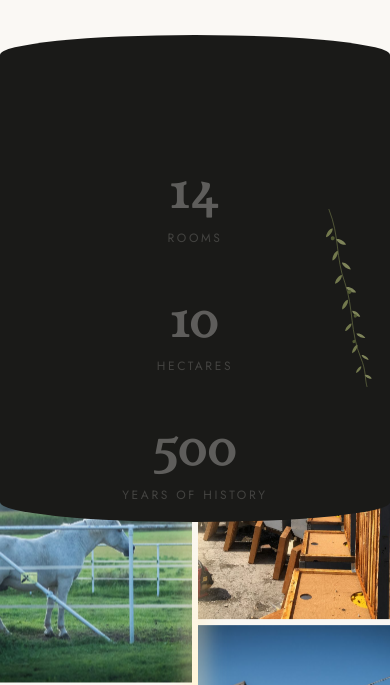
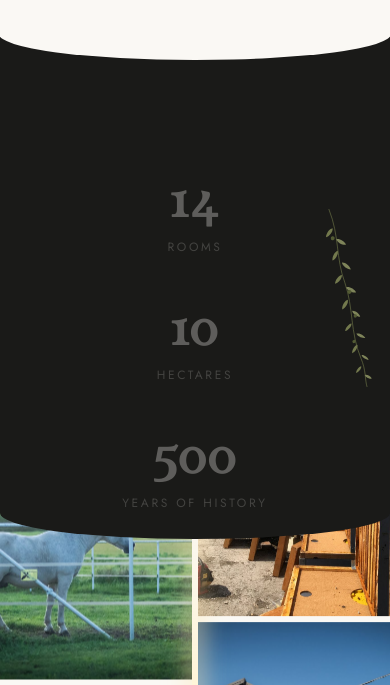
Before and after one commit to lucsal2603/beatilla-preview, a plain HTML site: page en/index.html in a window 390 px wide. Shown: the part 2829-3514 px from the top of the page. Drawn offline with nearby package versions, Linux system fonts and the light colour scheme.

Commit message:
Fascia dei numeri: bordi ad arco al posto delle nuvole, entrambi curvati nello stesso verso. Quello inferiore e piu profondo (da 20 a 26px su telefono, fino a 56 su schermi grandi); quello superiore e rovesciato ad U, ottenuto sovrapponendo al nero una forma del colore della carta perche arrotondando gli angoli la curva andrebbe sempre all'insu. Risolto il lampo chiaro tra la fascia e il carosello: la sovrapposizione eguagliava la profondita dell'arco, quindi agli angoli il nero arrivava a filo e lasciava passare i 6px di stacco fra le foto che scorrono

```diff
--- a/en/index.html
+++ b/en/index.html
@@ -427,7 +427,7 @@
   <link rel="preload" as="font" type="font/woff2" href="../font/youngserif-2.woff2" crossorigin />
   <link rel="stylesheet" href="../font/font.css" />
 
-  <link rel="stylesheet" href="../styles.css?v=78" />
+  <link rel="stylesheet" href="../styles.css?v=84" />
 </head>
 <body>
   <!-- Schermata di caricamento: resta finché il video e le immagini della
--- a/styles.css
+++ b/styles.css
@@ -562,9 +562,22 @@ body.menu-open .nav__overlay { transition-delay: 0s; }
 /* La fascia scura dei numeri è arcuata sopra e sotto: le curve sono i bordi
    stessi della sezione, quindi non sporgono e non lasciano spazi. */
 .stats {
+  position: relative;
   background: var(--text); color: var(--bg);
-  padding-block: clamp(4.6rem, 11vh, 8.6rem);
-  border-radius: 50% 50% 50% 50% / clamp(20px, 5vw, 44px) clamp(20px, 5vw, 44px) clamp(20px, 5vw, 44px) clamp(20px, 5vw, 44px);
+  padding-block: clamp(5rem, 12vh, 9rem);
+  /* bordo INFERIORE ad arco, un po' più pronunciato di prima */
+  border-radius: 0 0 50% 50% / 0 0 clamp(26px, 6.5vw, 56px) clamp(26px, 6.5vw, 56px);
+}
+/* Bordo SUPERIORE ad U, cioè curvato nello stesso verso di quello sotto:
+   non si può ottenere arrotondando gli angoli (curverebbe all'insù), quindi
+   ci appoggiamo sopra una forma del colore della carta che scava il nero. */
+.stats::before {
+  content: ""; position: absolute; z-index: 1;
+  top: -1px; left: -1px; right: -1px;
+  height: clamp(26px, 6.5vw, 56px);
+  background: var(--bg);
+  border-radius: 0 0 50% 50% / 0 0 100% 100%;
+  pointer-events: none;
 }
 .stats__grid { display: grid; grid-template-columns: repeat(3, 1fr); gap: 2rem; text-align: center; }
 .stat__num { font-family: var(--serif); font-size: clamp(3rem, 7vw, 5.5rem); font-weight: 400; line-height: 1; }
@@ -1061,7 +1074,11 @@ body.menu-open .nav__overlay { transition-delay: 0s; }
   .curtain { display: block; position: relative; background: var(--bg); }
   /* La fascia nera dei numeri scende sopra il carrello: la sua curva inferiore
      poggia sulle foto, così agli angoli non si intravede più la carta chiara. */
-  .stats { position: relative; z-index: 3; margin-bottom: calc(-1 * clamp(20px, 5vw, 44px)); }
+  /* La sovrapposizione deve superare la profondità dell'arco, non eguagliarla:
+     agli angoli il nero risale di tutto l'arco e lascerebbe scoperta la prima
+     striscia del carosello, dove passano i 6px di stacco fra una foto e
+     l'altra — che scorrendo si vedono come un lampo chiaro. */
+  .stats { position: relative; z-index: 3; margin-bottom: calc(-1 * (clamp(26px, 6.5vw, 56px) + 14px)); }
   .curtain__pin { position: relative; height: 100svh; overflow: hidden; }
   .curtain__inner { position: absolute; inset: 0; display: flex; will-change: transform; }
   .curtain__col { position: relative; flex: 1; overflow: hidden; will-change: transform; }
```
Also changed, not shown: index.html (+1 -1 lines).
